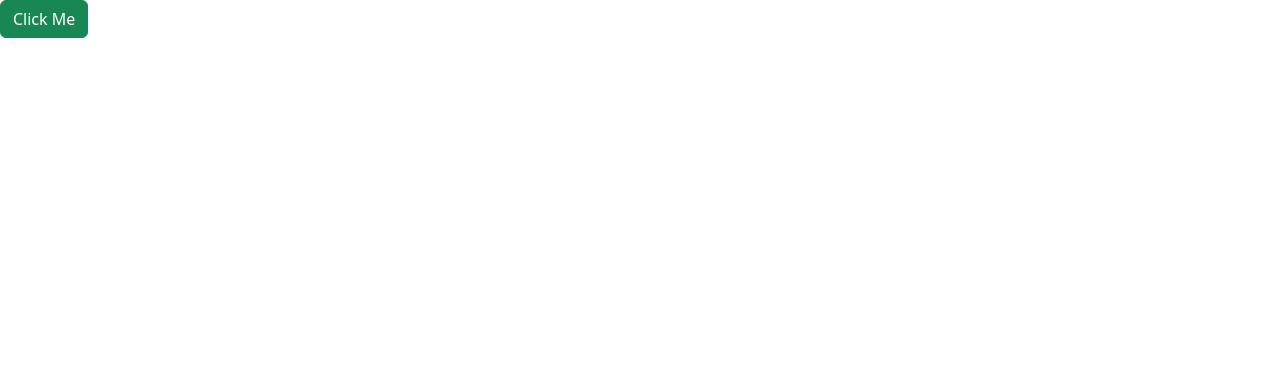
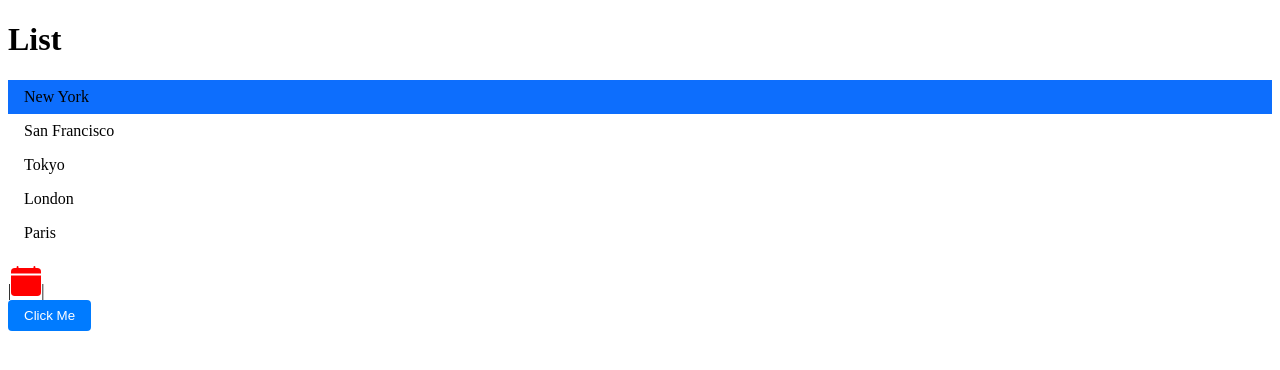
Before and after one commit to AnaCascante/game-app, a React (Vite) app: page / in a window 1280 px wide. Shown: the top 370 px of the page. Built offline with nearby package versions, Linux system fonts and the light colour scheme.

Commit message:
giving some styles to the page

```diff
--- a/package.json
+++ b/package.json
@@ -9,10 +9,13 @@
     "preview": "vite preview"
   },
   "dependencies": {
+    "@types/styled-components": "^5.1.36",
     "boostrap": "^2.0.0",
     "bootstrap": "^5.3.8",
     "react": "^18.2.0",
-    "react-dom": "^18.2.0"
+    "react-dom": "^18.2.0",
+    "react-icons": "^4.7.1",
+    "styled-components": "^6.4.0"
   },
   "devDependencies": {
     "@types/react": "^18.0.27",
--- a/src/App.tsx
+++ b/src/App.tsx
@@ -1,11 +1,27 @@
 import { useState } from "react";
 import Alert from "./components/Alert";
-import Button from "./components/Button";
+import Button from "./components/Button/Button";
+import ListGroup from "./components/ListGroup";
+import { BsFillCalendarFill } from "react-icons/bs";
 
 function App() {
   const [alertVisible, setAlertVisible] = useState(false);
+  const items = ["New York", "San Francisco", "Tokyo", "London", "Paris"];
 
   return (
+    <>
+      <div>
+        <ListGroup
+          items={items}
+          heading="Cities"
+          onSelectItem={(item) => console.log(item)}
+        />
+      </div>
+
+      <div>
+        |<BsFillCalendarFill size={30} color="red" />|
+      </div>
+
       <div>
         {alertVisible && (
           <Alert onClose={() => setAlertVisible(false)}>
@@ -16,6 +32,7 @@ function App() {
           Click Me
         </Button>
       </div>
+    </>
   );
 }
 
--- a/src/components/Alert.tsx
+++ b/src/components/Alert.tsx
@@ -8,13 +8,15 @@ interface Props {
 const Alert = ({ children, onClose }: Props) => {
   return (
     <>
-      <div className="alert alert-primary alert-dismissible">{children}</div>
+      <div className="alert alert-primary alert-dismissible">
+        {children}
         <button
           type="button"
           className="btn-close"
           data-bs-dismiss="alert"
           onClick={onClose}
         ></button>
+      </div>
     </>
   );
 };
--- /dev/null
+++ b/src/components/Button/Button.module.css
@@ -0,0 +1,18 @@
+
+.btn {
+    background-color: #007bff;
+    color: white;
+    padding: 0.5rem 1rem;
+    border: none;
+    border-radius: 0.25rem;
+    cursor: pointer;
+}
+
+.btn-primary {
+    background-color: #007bff;
+}
+
+.btn:hover {
+    background-color: #5697dc;
+
+}
--- a/src/components/Button.tsx
+++ b/src/components/Button/Button.tsx
@@ -1,4 +1,5 @@
 import React from "react";
+import styles from "./Button.module.css";
 
 interface Props {
   children: string;
@@ -8,7 +9,10 @@ interface Props {
 
 const Button = ({ children, onClick, color = "primary" }: Props) => {
   return (
-    <button className={`btn btn-${color}`} onClick={onClick}>
+    <button
+      className={[styles.btn, styles[`btn-${color}`]].join(" ")}
+      onClick={onClick}
+    >
       {children}
     </button>
   );
--- /dev/null
+++ b/src/components/ListGroup/ListGroup.css
@@ -0,0 +1,4 @@
+.list-group {
+  list-style-type: none;
+  padding: 0;
+}
--- a/src/components/ListGroup.tsx
+++ b/src/components/ListGroup/ListGroup.tsx
@@ -1,4 +1,20 @@
 import { useState } from "react";
+import "./ListGroup.css";
+import styled from "styled-components";
+
+const List = styled.ul`
+  list-style-type: none;
+  padding: 0;
+`;
+
+interface ListItemProps {
+  active: boolean;
+}
+
+const ListItem = styled.li<ListItemProps>`
+  padding: 0.5rem 1rem;
+  background: ${(props) => (props.active ? "#0d6efd" : "none")};
+`;
 
 interface Props {
   items: string[];
@@ -8,20 +24,16 @@ interface Props {
 
 function ListGroup({ items, heading, onSelectItem }: Props) {
   // Hook
-  const [selectedIndex, setSelectedIndex] = useState(-1);
+  const [selectedIndex, setSelectedIndex] = useState(0);
 
   return (
     <>
       <h1>List</h1>
       {items.length === 0 && <p>No item found</p>}
-      <ul className="list-group">
+      <List className="list-group">
         {items.map((item, index) => (
-          <li
-            className={
-              selectedIndex === index
-                ? "list-group-item active"
-                : "list-group-item"
-            }
+          <ListItem
+            active={index === selectedIndex}
             key={item}
             onClick={() => {
               setSelectedIndex(index);
@@ -29,9 +41,9 @@ function ListGroup({ items, heading, onSelectItem }: Props) {
             }}
           >
             {item}
-          </li>
+          </ListItem>
         ))}
-      </ul>
+      </List>
     </>
   );
 }
--- /dev/null
+++ b/src/components/ListGroup/index.ts
@@ -0,0 +1,3 @@
+import ListGroup from "./ListGroup";
+
+export default ListGroup;
--- a/tsconfig.node.json
+++ b/tsconfig.node.json
@@ -3,7 +3,8 @@
     "composite": true,
     "module": "ESNext",
     "moduleResolution": "Node",
-    "allowSyntheticDefaultImports": true
+    "allowSyntheticDefaultImports": true,
+    "ignoreDeprecations": "6.0"
   },
   "include": ["vite.config.ts"]
 }
```
Also changed, not shown: src/main.tsx (+5 -7 lines), 1 other file (tests, documents, lock files or other folders). Lines whose indentation alone changed are shown as unchanged.
